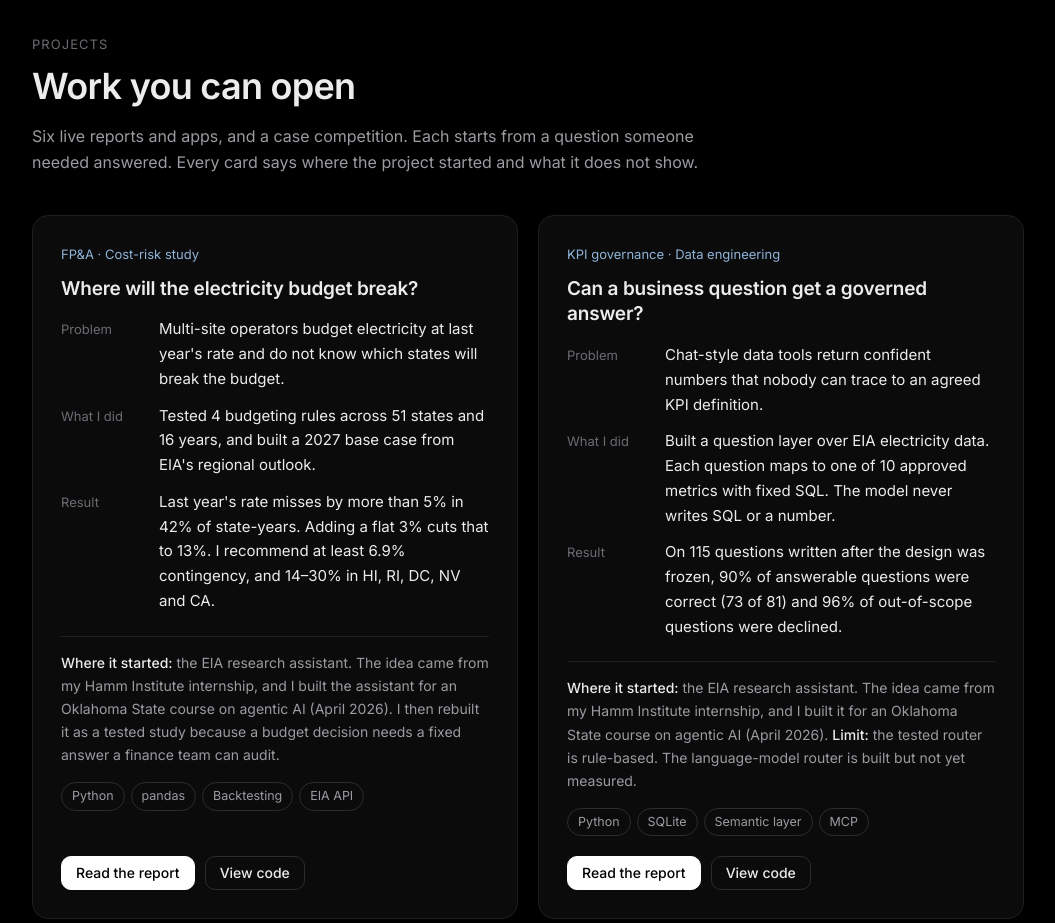
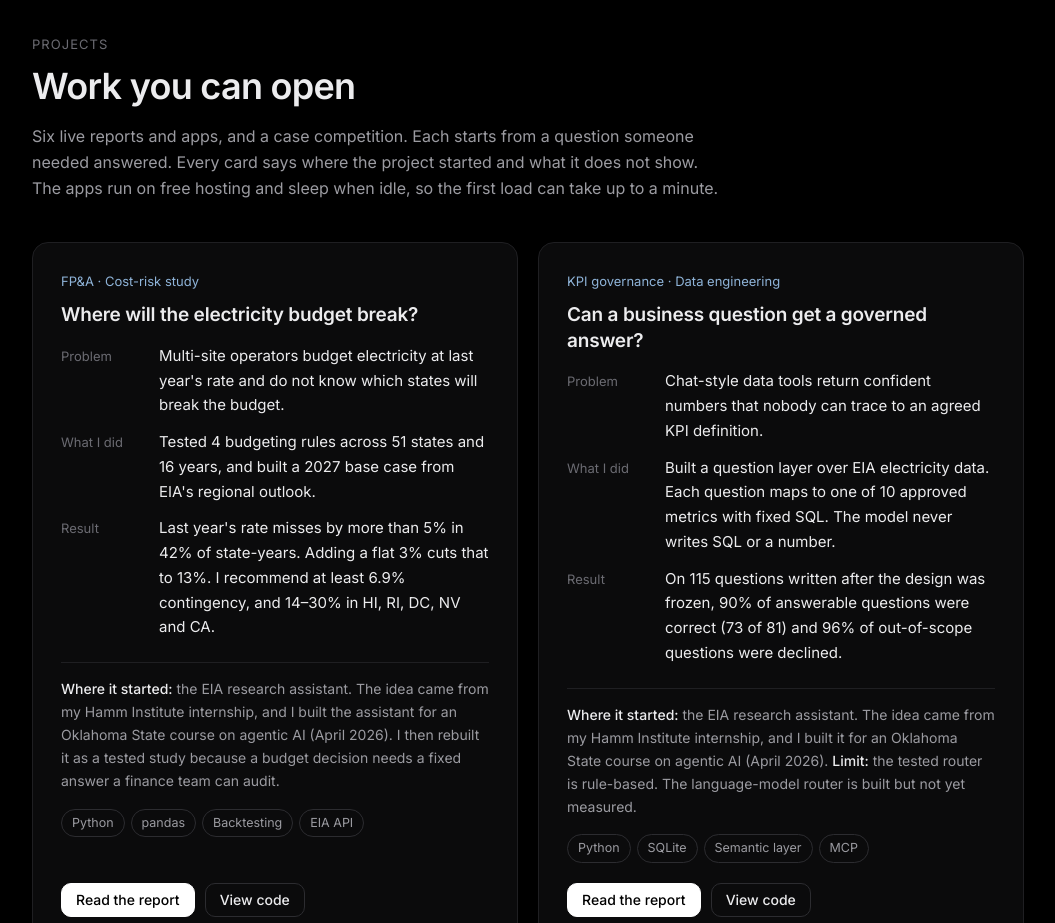
Before and after one commit to srikarananand/srikarananand.github.io, a plain HTML site: page index.html in a window 1280 px wide. Shown: the part 3240-4163 px from the top of the page, without its empty margins (112-1167 px from the left). Drawn offline with Linux system fonts and the light colour scheme.

Commit message:
Note that the live apps can take a minute to wake

```diff
--- a/index.html
+++ b/index.html
@@ -374,7 +374,7 @@ footer a{color:var(--muted)}
   <div class="wrap">
     <p class="eyebrow">Projects</p>
     <h2>Work you can open</h2>
-    <p class="intro">Six live reports and apps, and a case competition. Each starts from a question someone needed answered. Every card says where the project started and what it does not show.</p>
+    <p class="intro">Six live reports and apps, and a case competition. Each starts from a question someone needed answered. Every card says where the project started and what it does not show. The apps run on free hosting and sleep when idle, so the first load can take up to a minute.</p>
 
     <div class="cards two">
 
```
